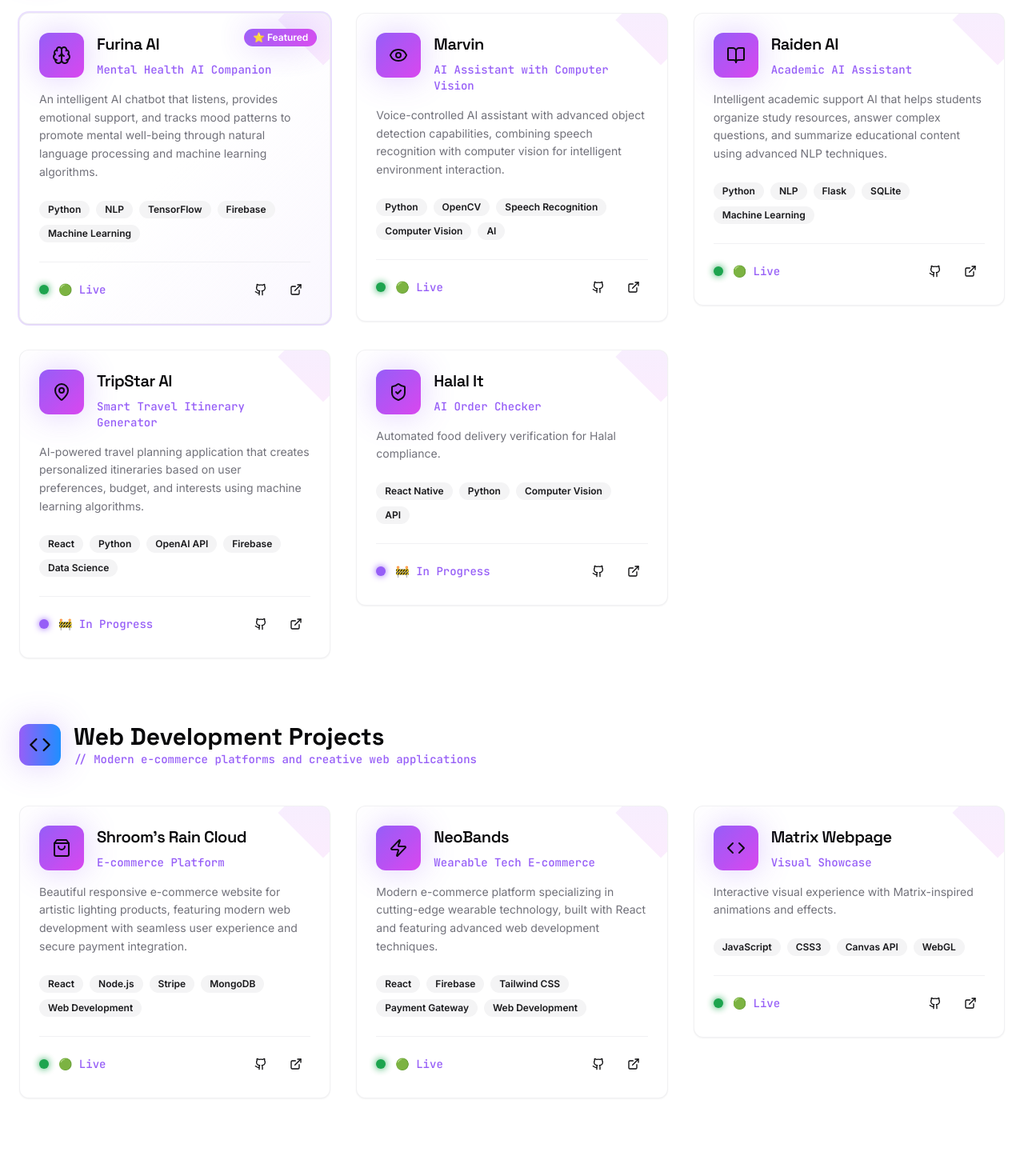
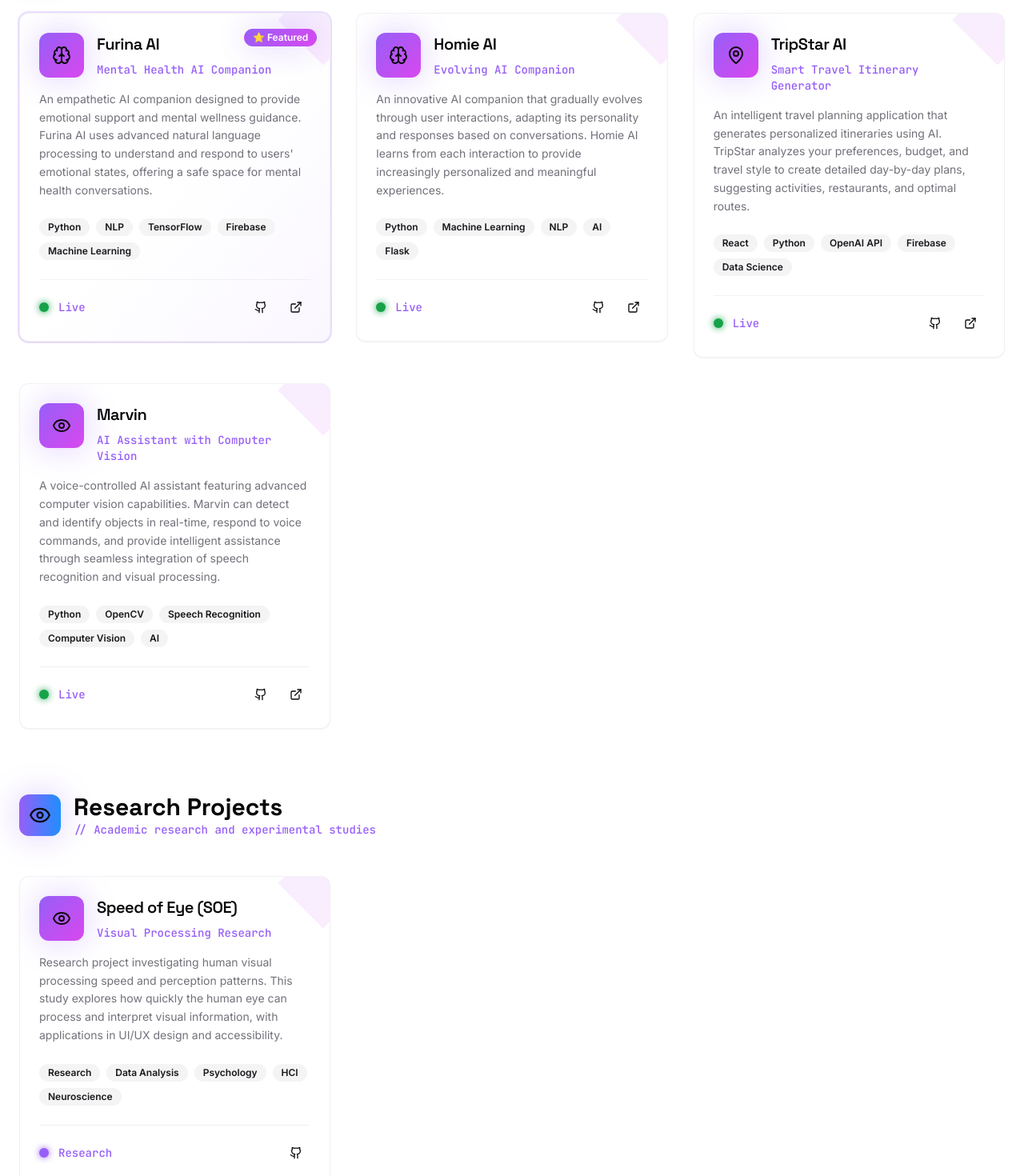
Before and after one commit to Adystar786/My-Portfolio, a React (Vite) app: page /projects in a window 1280 px wide. Shown: the part 620-2090 px from the top of the page at 80% size. Built offline with nearby package versions, Linux system fonts and the light colour scheme; the HTML template or start-up script is replaced by a standard one.

Commit message:
Refactor projects and update content

```diff
--- a/src/components/about-section.tsx
+++ b/src/components/about-section.tsx
@@ -39,7 +39,7 @@ export function AboutSection() {
 
               <p className="text-muted-foreground">
                 When I'm not coding <strong className="text-primary">AI portfolio projects</strong>, you'll find me exploring the intersection of
-                <strong className="text-foreground"> storytelling</strong>, <strong className="text-foreground">directing</strong>, and
+                <strong className="text-foreground">storytelling</strong>, <strong className="text-foreground">directing</strong>, and
                 <strong className="text-foreground">space technology</strong> — always seeking to push the boundaries of what's possible.
               </p>
             </div>
--- a/src/components/contact-section.tsx
+++ b/src/components/contact-section.tsx
@@ -42,14 +42,14 @@ export function ContactSection() {
     },
     {
       name: "GitHub",
-      value: "github.com/adnan",
-      href: "https://github.com/adnan",
+      value: "github.com/Adystar786",
+      href: "https://github.com/Adystar786",
       icon: <Github className="h-5 w-5" />
     },
     {
       name: "LinkedIn",
-      value: "linkedin.com/in/adnan",
-      href: "https://linkedin.com/in/adnan",
+      value: "linkedin.com/in/mohammed-adnan-star",
+      href: "https://www.linkedin.com/in/mohammed-adnan-star",
       icon: <Linkedin className="h-5 w-5" />
     }
   ]
--- a/src/pages/Home.tsx
+++ b/src/pages/Home.tsx
@@ -51,7 +51,7 @@ export default function Home() {
             </h1>
 
             <h2 className="text-xl md:text-3xl font-light text-foreground mb-8 max-w-4xl mx-auto leading-relaxed tracking-wide">
-              <span className="code-style text-muted-foreground">name:</span>
+              <span className="code-style text-muted-foreground">qualified:</span>
               <span className="text-primary">"AI Developer & Machine Learning Engineer"</span><span className="text-muted-foreground">,</span><br/>
               <span className="code-style text-muted-foreground">expertise:</span>
               <span className="gradient-text font-medium">["AI Chatbots", "Data Science Projects", "Creative Web Applications"]</span><span className="text-muted-foreground">,</span><br/>
--- a/src/pages/Projects.tsx
+++ b/src/pages/Projects.tsx
@@ -8,11 +8,13 @@ export default function Projects() {
     {
       title: "Furina AI",
       subtitle: "Mental Health AI Companion",
-      description: "An intelligent AI chatbot that listens, provides emotional support, and tracks mood patterns to promote mental well-being through natural language processing and machine learning algorithms.",
+      description: "An empathetic AI companion designed to provide emotional support and mental wellness guidance. Furina AI uses advanced natural language processing to understand and respond to users' emotional states, offering a safe space for mental health conversations.",
       icon: <Brain className="h-6 w-6" />,
       tech: ["Python", "NLP", "TensorFlow", "Firebase", "Machine Learning"],
       status: "Live",
       featured: true,
+      link: "https://furinacompanion.site",
+      github: "https://github.com/Adystar786",
       schema: {
         "@type": "SoftwareApplication",
         "name": "Furina AI",
@@ -22,36 +24,46 @@ export default function Projects() {
       }
     },
     {
-      title: "Marvin",
-      subtitle: "AI Assistant with Computer Vision",
-      description: "Voice-controlled AI assistant with advanced object detection capabilities, combining speech recognition with computer vision for intelligent environment interaction.",
-      icon: <Eye className="h-6 w-6" />,
-      tech: ["Python", "OpenCV", "Speech Recognition", "Computer Vision", "AI"],
-      status: "Live"
-    },
-    {
-      title: "Raiden AI",
-      subtitle: "Academic AI Assistant",
-      description: "Intelligent academic support AI that helps students organize study resources, answer complex questions, and summarize educational content using advanced NLP techniques.",
-      icon: <BookOpen className="h-6 w-6" />,
-      tech: ["Python", "NLP", "Flask", "SQLite", "Machine Learning"],
-      status: "Live"
+      title: "Homie AI",
+      subtitle: "Evolving AI Companion",
+      description: "An innovative AI companion that gradually evolves through user interactions, adapting its personality and responses based on conversations. Homie AI learns from each interaction to provide increasingly personalized and meaningful experiences.",
+      icon: <Brain className="h-6 w-6" />,
+      tech: ["Python", "Machine Learning", "NLP", "AI", "Flask"],
+      status: "Live",
+      link: "https://homie-ai-companion.onrender.com",
+      github: "https://github.com/Adystar786"
     },
     {
       title: "TripStar AI",
       subtitle: "Smart Travel Itinerary Generator",
-      description: "AI-powered travel planning application that creates personalized itineraries based on user preferences, budget, and interests using machine learning algorithms.",
+      description: "An intelligent travel planning application that generates personalized itineraries using AI. TripStar analyzes your preferences, budget, and travel style to create detailed day-by-day plans, suggesting activities, restaurants, and optimal routes.",
       icon: <MapPin className="h-6 w-6" />,
       tech: ["React", "Python", "OpenAI API", "Firebase", "Data Science"],
-      status: "In Progress"
+      status: "Live",
+      link: "https://tripstar-ai-based-itinerary-generator.onrender.com/",
+      github: "https://github.com/Adystar786"
     },
     {
-      title: "Halal It",
-      subtitle: "AI Order Checker",
-      description: "Automated food delivery verification for Halal compliance.",
-      icon: <ShieldCheck className="h-6 w-6" />,
-      tech: ["React Native", "Python", "Computer Vision", "API"],
-      status: "In Progress"
+      title: "Marvin",
+      subtitle: "AI Assistant with Computer Vision",
+      description: "A voice-controlled AI assistant featuring advanced computer vision capabilities. Marvin can detect and identify objects in real-time, respond to voice commands, and provide intelligent assistance through seamless integration of speech recognition and visual processing.",
+      icon: <Eye className="h-6 w-6" />,
+      tech: ["Python", "OpenCV", "Speech Recognition", "Computer Vision", "AI"],
+      status: "Live",
+      link: "https://marvin-ai.netlify.app/",
+      github: "https://github.com/Adystar786"
+    }
+  ]
+
+  const researchProjects = [
+    {
+      title: "Speed of Eye (SOE)",
+      subtitle: "Visual Processing Research",
+      description: "Research project investigating human visual processing speed and perception patterns. This study explores how quickly the human eye can process and interpret visual information, with applications in UI/UX design and accessibility.",
+      icon: <Eye className="h-6 w-6" />,
+      tech: ["Research", "Data Analysis", "Psychology", "HCI", "Neuroscience"],
+      status: "Research",
+      github: "https://github.com/Adystar786"
     }
   ]
 
@@ -59,26 +71,29 @@ export default function Projects() {
     {
       title: "Shroom's Rain Cloud",
       subtitle: "E-commerce Platform",
-      description: "Beautiful responsive e-commerce website for artistic lighting products, featuring modern web development with seamless user experience and secure payment integration.",
+      description: "A beautifully crafted e-commerce platform for artistic cloud-shaped rain lamps. Features a modern, responsive design with seamless checkout experience, product customization options, and integrated payment processing for unique lighting products.",
       icon: <ShoppingBag className="h-6 w-6" />,
       tech: ["React", "Node.js", "Stripe", "MongoDB", "Web Development"],
-      status: "Live"
+      status: "Live",
+      link: "https://shrooms-rain-cloud.company.site/"
     },
     {
       title: "NeoBands",
       subtitle: "Wearable Tech E-commerce",
-      description: "Modern e-commerce platform specializing in cutting-edge wearable technology, built with React and featuring advanced web development techniques.",
+      description: "A sleek e-commerce platform specializing in modern wearable technology and smart bands. Built with React and featuring an intuitive shopping experience, product comparisons, and secure payment gateway integration for tech enthusiasts.",
       icon: <Zap className="h-6 w-6" />,
       tech: ["React", "Firebase", "Tailwind CSS", "Payment Gateway", "Web Development"],
-      status: "Live"
+      status: "Live",
+      link: "https://neo-bands.company.site/"
     },
     {
       title: "Matrix Webpage",
       subtitle: "Visual Showcase",
-      description: "Interactive visual experience with Matrix-inspired animations and effects.",
+      description: "An immersive visual experience featuring Matrix-inspired animations and effects. Built with pure JavaScript and Canvas API, this project showcases advanced animation techniques and creates the iconic digital rain effect with smooth performance.",
       icon: <Code className="h-6 w-6" />,
       tech: ["JavaScript", "CSS3", "Canvas API", "WebGL"],
-      status: "Live"
+      status: "Live",
+      link: "https://singular-pony-ee4749.netlify.app"
     }
   ]
 
@@ -144,25 +159,35 @@ export default function Projects() {
                 : 'bg-primary shadow-[0_0_8px_hsl(var(--primary))]'
             }`} />
             <span className="text-sm font-medium code-style">
-              {project.status === 'Live' ? '🟢 Live' : '🚧 In Progress'}
+              {project.status === 'Live' ? 'Live' : project.status === 'Research' ? 'Research' : 'In Progress'}
             </span>
           </div>
 
           <div className="flex space-x-2">
+            {project.github && (
               <Button
                 size="sm"
                 variant="ghost"
                 className="h-9 w-9 p-0 hover:bg-primary/20 hover:text-primary transition-all duration-300 rounded-lg"
+                asChild
               >
+                <a href={project.github} target="_blank" rel="noopener noreferrer">
                   <Github className="h-4 w-4" />
+                </a>
               </Button>
+            )}
+            {project.link && (
               <Button
                 size="sm"
                 variant="ghost"
                 className="h-9 w-9 p-0 hover:bg-primary/20 hover:text-primary transition-all duration-300 rounded-lg"
+                asChild
               >
+                <a href={project.link} target="_blank" rel="noopener noreferrer">
                   <ExternalLink className="h-4 w-4" />
+                </a>
               </Button>
+            )}
           </div>
         </div>
       </CardContent>
@@ -216,6 +241,30 @@ export default function Projects() {
             </div>
           </div>
 
+          {/* Research Projects */}
+          <div className="mb-20">
+            <div className="flex items-center mb-12">
+              <div className="p-3 bg-gradient-accent rounded-xl shadow-glow mr-4">
+                <Eye className="h-7 w-7" />
+              </div>
+              <div>
+                <h2 className="text-3xl font-bold text-foreground font-heading">
+                  Research Projects
+                </h2>
+                <p className="text-muted-foreground code-style text-sm">
+                  // Academic research and experimental studies
+                </p>
+              </div>
+            </div>
+            <div className="grid md:grid-cols-2 lg:grid-cols-3 gap-8">
+              {researchProjects.map((project, index) => (
+                <div key={project.title} className="animate-fade-in-up">
+                  <ProjectCard project={project} index={index + aiProjects.length} />
+                </div>
+              ))}
+            </div>
+          </div>
+
           {/* Web Projects */}
           <div>
             <div className="flex items-center mb-12">
@@ -234,7 +283,7 @@ export default function Projects() {
             <div className="grid md:grid-cols-2 lg:grid-cols-3 gap-8">
               {webProjects.map((project, index) => (
                 <div key={project.title} className="animate-fade-in-up">
-                  <ProjectCard project={project} index={index + aiProjects.length} />
+                  <ProjectCard project={{...project, github: undefined}} index={index + aiProjects.length + researchProjects.length} />
                 </div>
               ))}
             </div>
```
Lines whose indentation alone changed are shown as unchanged.
